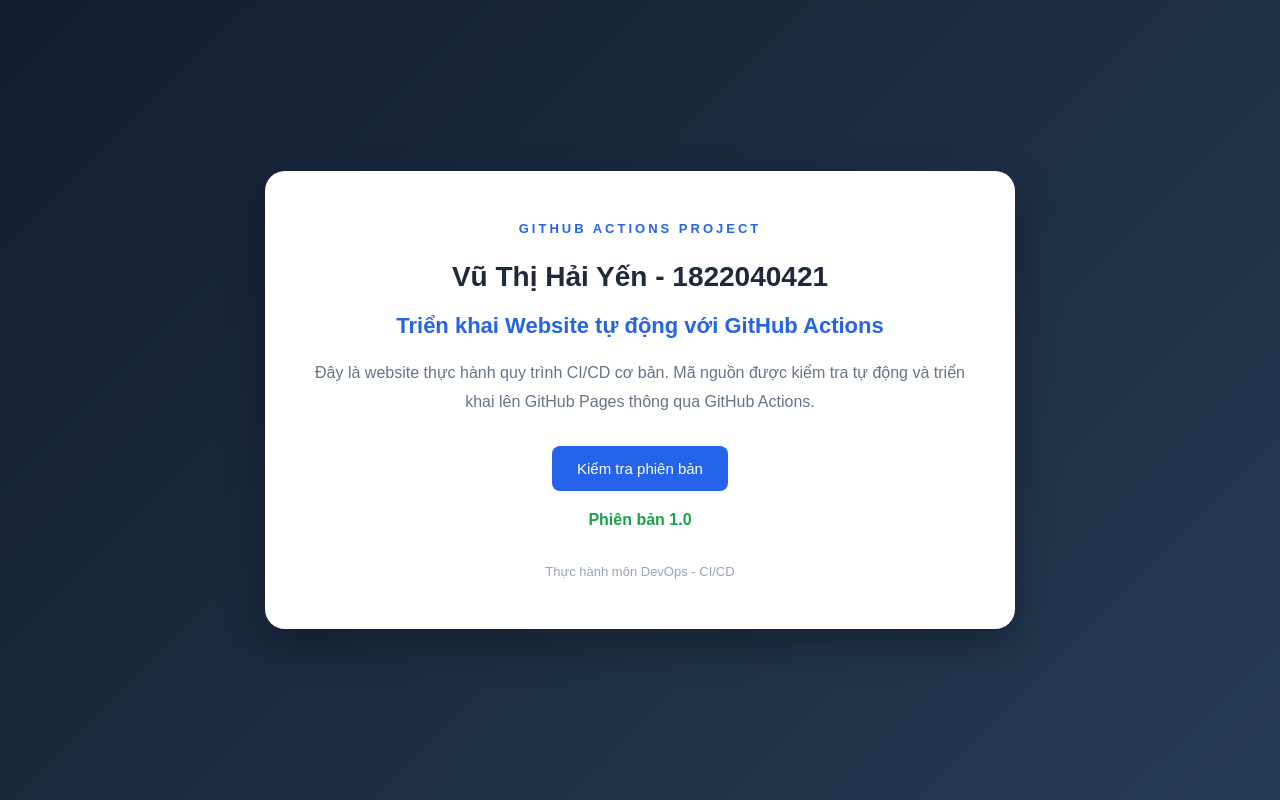
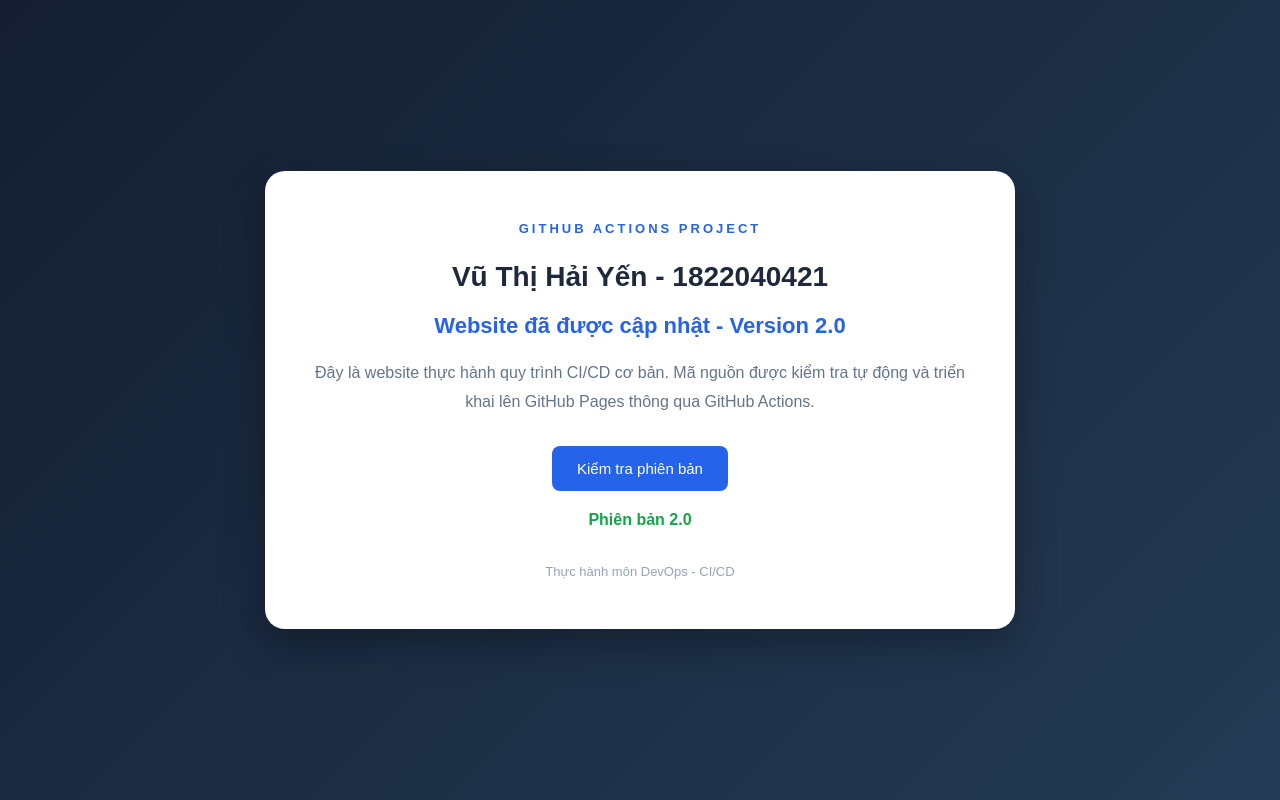
Before and after one commit to VuYen04/devops-1822040421, a plain HTML site: page index.html in a window 1280 px wide. Drawn offline with Linux system fonts and the light colour scheme.

Commit message:
Update website to version 2.0

```diff
--- a/index.html
+++ b/index.html
@@ -14,7 +14,7 @@
 
             <h1>Vũ Thị Hải Yến - 1822040421</h1>
 
-            <h2>Triển khai Website tự động với GitHub Actions</h2>
+            <h2>Website đã được cập nhật - Version 2.0</h2>
 
             <p class="description">
                 Đây là website thực hành quy trình CI/CD cơ bản.
@@ -26,7 +26,7 @@
                 Kiểm tra phiên bản
             </button>
 
-            <p id="versionText">Phiên bản 1.0</p>
+            <p id="versionText">Phiên bản 2.0</p>
 
             <p class="footer">
                 Thực hành môn DevOps - CI/CD
```
